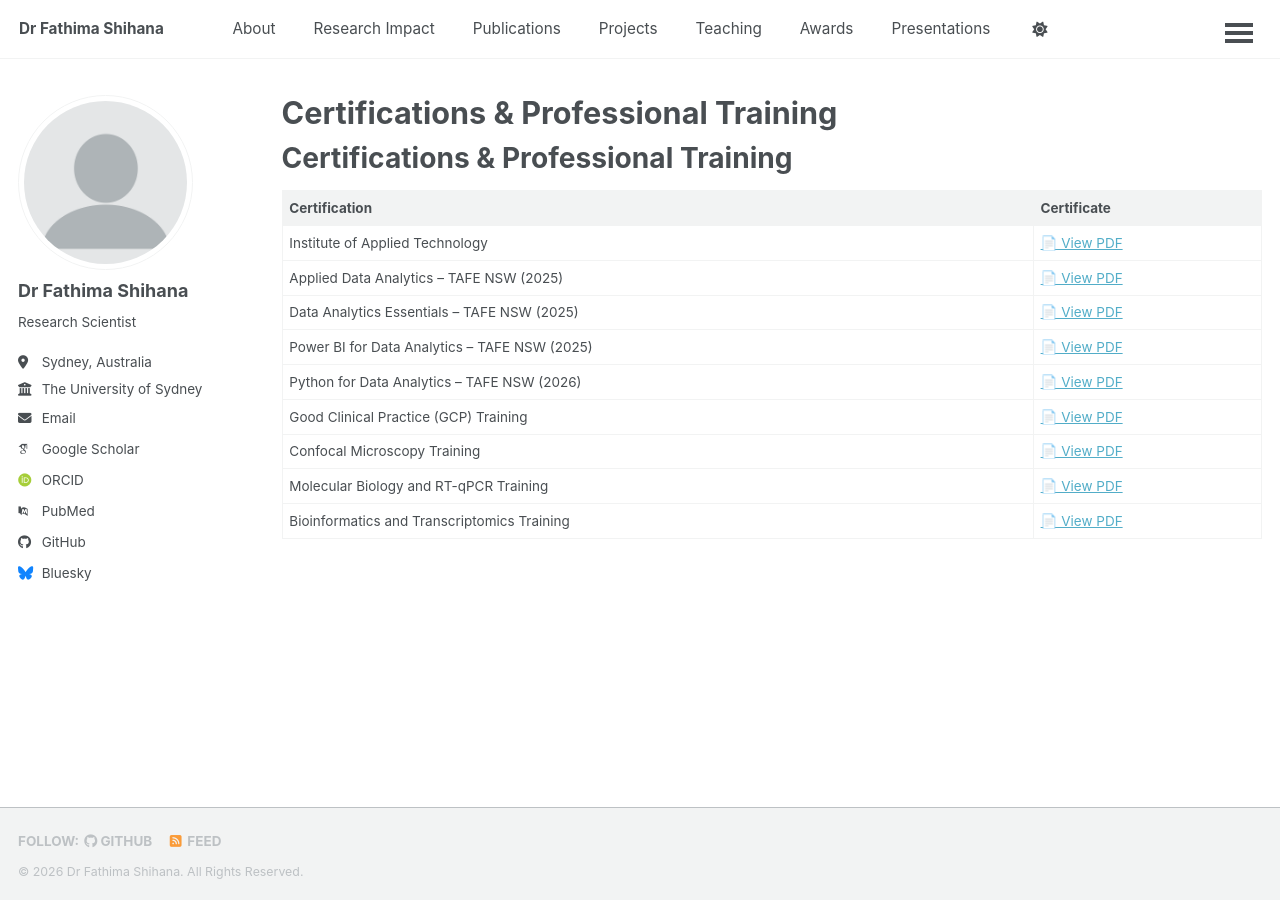
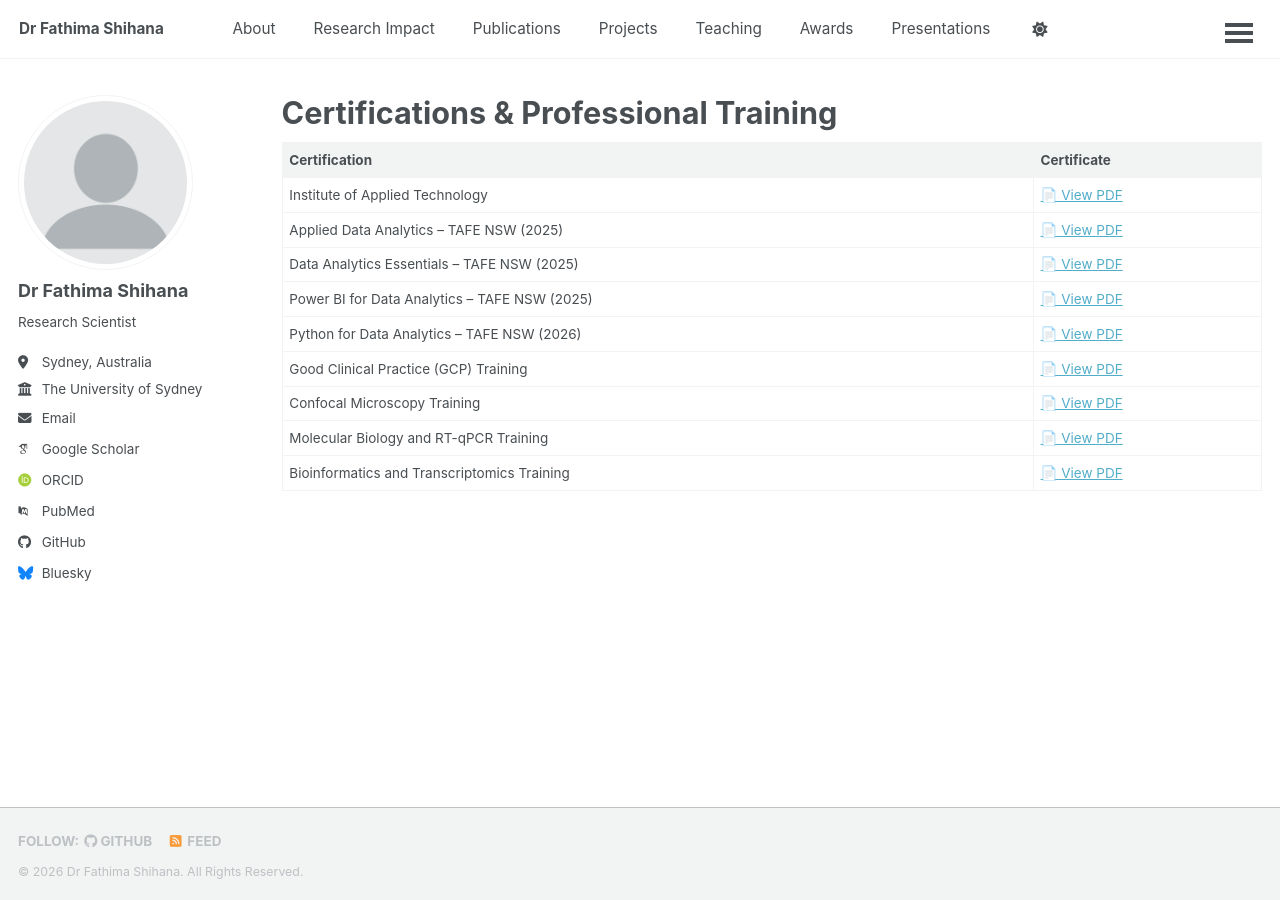
Before and after one commit to fathimashihana/fathimashihana.github.io, a Jekyll site: the page built from _pages/certifications.md, in a window 1280 px wide. Built offline with Jekyll 4.4.1, drawn with Linux system fonts in a browser that asks for light colours; some web fonts are replaced; a script bundle is joined from its source files by our own code; library files that are not in the unit come from our copies.

Commit message:
Update certifications.md

```diff
--- a/_pages/certifications.md
+++ b/_pages/certifications.md
@@ -5,7 +5,6 @@ permalink: /certifications/
 author_profile: true
 ---
 
-# Certifications & Professional Training
 
 | Certification | Certificate |
 |--------------|-------------|
```
